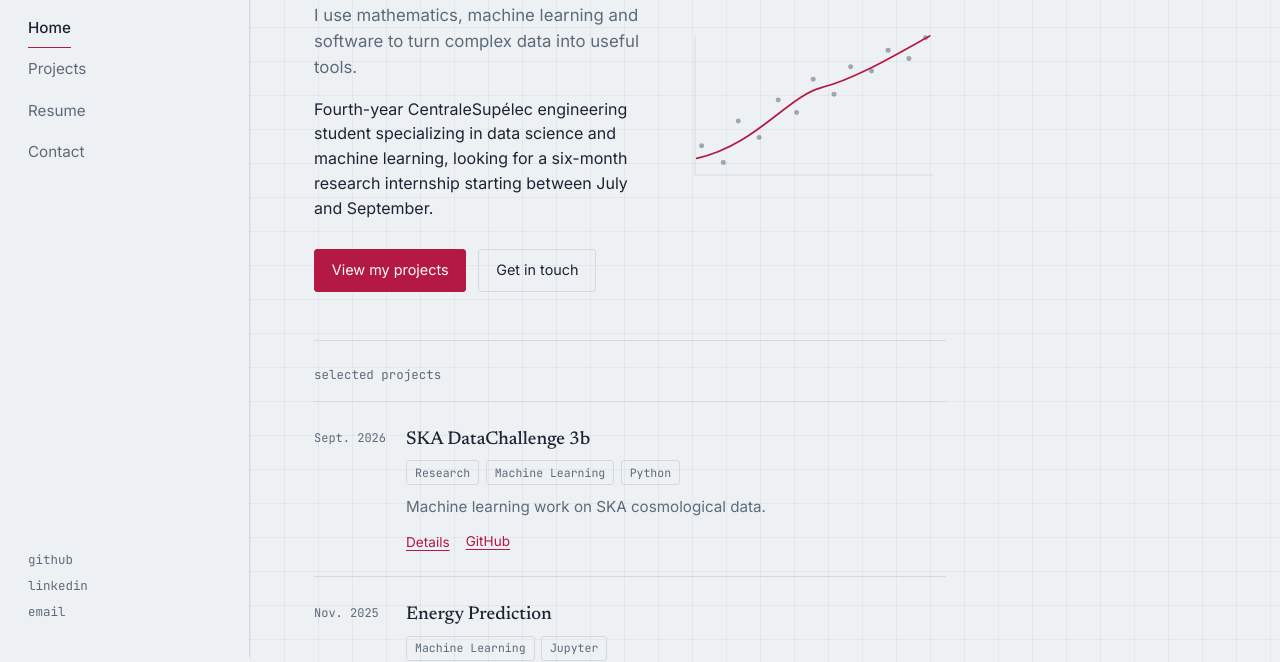
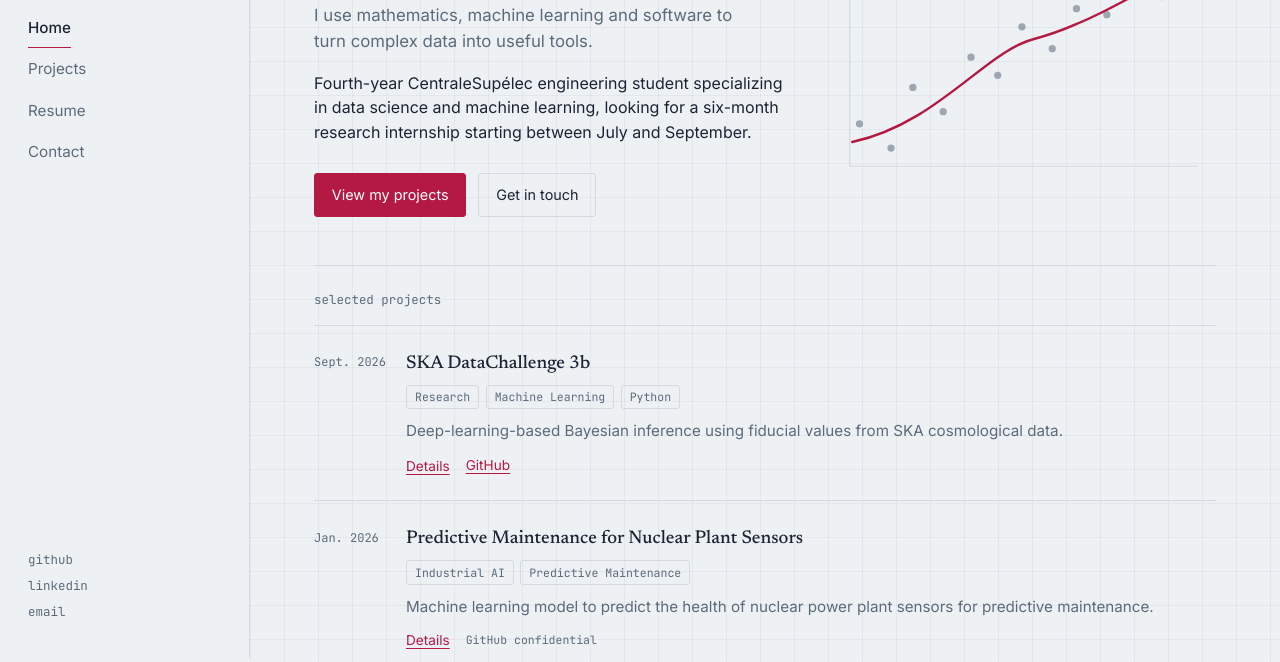
Before and after one commit to TarikOuadjou/portfolio, a plain HTML site: page index.html in a window 1280 px wide. Shown: the part 143-805 px from the top of the page. Drawn offline with Linux system fonts and the light colour scheme.

Commit message:
Commenting projects

```diff
--- a/script.js
+++ b/script.js
@@ -10,14 +10,14 @@ const profile = {
 };
 
 const education = [
-  { period: "Sept. 2021 — Aug. 2023", title: "MP2I–MPI* — Preparatory Class for Grandes Écoles", place: "Lycée Descartes — CPGE", details: ["Two highly intensive years preparing for the French competitive entrance examinations to engineering schools", "Mathematics: analysis, algebra and probability", "Computer science: theoretical foundations of computation, logic and proofs, algorithms and complexity, data structures and programming"] },
+  { period: "Sept. 2026 — Present", title: "Master 2 — Mathematics, Vision and Learning (Double Degree)", place: "ENS Paris-Saclay — MVA", details: ["Research-oriented master's degree focused on machine learning and artificial intelligence", "Focus: machine learning, statistical learning and optimization", "Current coursework: Foundations of Large Language Models (LLMs) and Object Recognition"] },
   { period: "Sept. 2023 — Present", title: "Engineering Degree", place: "CentraleSupélec", details: ["Generalist engineering training with a broad foundation in science and technology", "Specialization: SDI — Data and Information Sciences", "Master 1 in Fundamental Mathematics at Université Paris-Saclay, pursued in parallel"], coursework: {
     "Mathematics": ["Measure theory", "Advanced probability", "Partial differential equations", "Stochastic integration", "Harmonic analysis", "Algebra (M1)", "Mathematics for Machine Learning (M1)"],
     "Physics": ["Quantum and statistical physics", "Continuum mechanics", "Electronic systems"],
     "Computer Science": ["Python programming", "Parallel Big Data processing infrastructure", "Large-scale distributed optimization and computing"],
       "Data & Information Sciences": ["Statistics and learning", "Signal processing", "Optimization", "Machine learning", "Deep learning (Theoretical & Practice)", "Large-scale distributed optimization and computing", "High-dimensional modeling", "Optimization for computer vision", "Reinforcement learning", "AI for the environment", "Image Processing (M1)"]
   } },
-  { period: "Sept. 2026 — Present", title: "Master 2 — Mathematics, Vision and Learning (Double Degree)", place: "ENS Paris-Saclay — MVA", details: ["Research-oriented master's degree focused on machine learning and artificial intelligence", "Focus: machine learning, statistical learning and optimization", "Current coursework: Foundations of Large Language Models (LLMs) and Object Recognition"] }
+  { period: "Sept. 2021 — Aug. 2023", title: "MP2I–MPI* — Preparatory Class for Grandes Écoles", place: "Lycée Descartes — CPGE", details: ["Two highly intensive years preparing for the French competitive entrance examinations to engineering schools", "Mathematics: analysis, algebra and probability", "Computer science: theoretical foundations of computation, logic and proofs, algorithms and complexity, data structures and programming"] }
 ];
 
 const skills = [
@@ -29,14 +29,14 @@ const skills = [
 const interests = ["Climbing", "Running", "Brazilian Jiu-Jitsu", "Cooking"];
 
 const projects = [
-  { id: "ska-datachallenge-3b", date: "2026-09", title: "SKA DataChallenge 3b", tags: ["Research", "Machine Learning", "Python"], description: "Machine learning work on SKA cosmological data.", report: "This repository contains research work on cosmological data developed during my research internship at Sejong University. The work combines statistical inference, deep learning and high-performance computing.", reportUrl: "", reportConfidential: true, github: "https://github.com/TarikOuadjou/SkaData" },
-  { date: "2025-11", title: "Energy Prediction", tags: ["Machine Learning", "Jupyter"], description: "Energy consumption prediction project developed in a Jupyter Notebook.", report: "A notebook-based machine learning project focused on predicting energy-related data and evaluating model behavior.", reportUrl: "", github: "https://github.com/TarikOuadjou/Energy_Prediction" },
+  { id: "ska-datachallenge-3b", date: "2026-09", title: "SKA DataChallenge 3b", tags: ["Research", "Machine Learning", "Python"], description: "Deep-learning-based Bayesian inference using fiducial values from SKA cosmological data.", report: "I am working on inferring the ionization fraction during the Epoch of Reionization from an observed 21-cm power spectrum.\n\nTo do this, we generate fiducial power spectra with 21cmFAST and use them to build the dataset.\n\nThe idea is then to use MCMC to infer the astrophysical parameters. The issue is that running 21cmFAST for every likelihood evaluation is too slow.\n\nWe are therefore building a deep learning surrogate model to reproduce the simulator much faster and make the inference practical.", reportUrl: "", reportConfidential: true, github: "https://github.com/TarikOuadjou/SkaData" },
+  { date: "2024-06", title: "Energy Prediction", tags: ["Machine Learning", "Jupyter"], description: "Energy consumption prediction project developed in a Jupyter Notebook.", report: "A notebook-based machine learning project focused on predicting energy-related data and evaluating model behavior.", reportUrl: "", github: "https://github.com/TarikOuadjou/Energy_Prediction" },
   { date: "2025-05", title: "3D Engine", tags: ["C", "Computer Graphics"], description: "A C-based experiment in 3D rendering and engine development.", report: "A CentraleSupélec project exploring the foundations of a small 3D engine and real-time graphics programming.", reportUrl: "", github: "https://github.com/TarikOuadjou/3D-Engine" },
   { date: "2025-04", title: "Number IA", tags: ["C", "Artificial Intelligence"], description: "An artificial intelligence project implemented in C.", report: "A programming project focused on implementing and experimenting with artificial intelligence concepts in C.", reportUrl: "", github: "https://github.com/TarikOuadjou/Number_IA" },
   { date: "2025-03", title: "Error Correcting Code", tags: ["Python", "Information Theory"], description: "Python implementation and experiments around error-correcting codes.", report: "A Python project exploring how error-correcting codes can detect and recover from corrupted information.", reportUrl: "", github: "https://github.com/TarikOuadjou/Error_Correcting_Code" },
   { date: "2024-02", title: "3DNA", tags: ["Python", "CentraleSupélec"], description: "A CentraleSupélec project based on the 3DNA codebase.", report: "A collaborative academic project based on the 3DNA repository, developed in the context of CentraleSupélec.", reportUrl: "", github: "https://github.com/TarikOuadjou/3DNA" },
   { date: "2024-01", title: "Study of Differential Equations with Fractal Boundaries", tags: ["Applied Mathematics", "Research", "LaTeX"], description: "Research project on the Navier–Stokes equation with fractal boundary conditions.", report: "A research project at CentraleSupélec studying the Navier–Stokes equation under fractal boundary conditions, combining applied mathematics, research and scientific writing.", reportUrl: "", github: "" },
-  { id: "edf-predictive-maintenance", date: "2025-07", title: "Predictive Maintenance for Nuclear Plant Sensors", tags: ["Industrial AI", "Predictive Maintenance"], description: "Predictive maintenance model for nuclear power plant sensor data.", report: "At EDF, I analyzed operational data from nuclear power plants and developed a predictive maintenance model for sensor data. The resulting approach supported maintenance decisions and reduced the number of required interventions by a factor of two.", reportUrl: "", reportConfidential: true, github: "", githubConfidential: true }
+  { id: "edf-predictive-maintenance", date: "2026-01", title: "Predictive Maintenance for Nuclear Plant Sensors", tags: ["Industrial AI", "Predictive Maintenance"], description: "Machine learning model to predict the health of nuclear power plant sensors for predictive maintenance.", report: "During the first part of my gap year at EDF, I built a model to predict the health of sensors across the French nuclear power fleet.\n\nA large part of the work was dealing with the data. It was spread across several internal systems, so I had to collect, combine and clean it before using it for training.\n\nI tested GAM, Random Forest and Linear Regression models. Because the data were noisy and only a small amount was labelled, Random Forest gave the most convincing results.\n\nI then packaged the solution as a Streamlit application so maintenance teams could easily use it on site.", reportUrl: "", reportConfidential: true, github: "", githubConfidential: true }
 ];
 
 const experience = [
@@ -98,7 +98,7 @@ function renderContact() {
 }
 
 function projectModal() {
-  return `<div class="modal" id="projectModal" role="dialog" aria-modal="true" aria-labelledby="modalTitle" hidden><div class="modal-backdrop" data-close-modal></div><section class="modal-panel"><button class="modal-close" type="button" aria-label="Close project details" data-close-modal>&times;</button><div class="entry-meta" id="modalDate"></div><h2 id="modalTitle"></h2><div class="entry-tags" id="modalTags"></div><p class="modal-summary" id="modalSummary"></p><div class="section-label">project report</div><p id="modalReport"></p><div class="entry-links" id="modalLinks"></div></section></div>`;
+  return `<div class="modal" id="projectModal" role="dialog" aria-modal="true" aria-labelledby="modalTitle" hidden><div class="modal-backdrop" data-close-modal></div><section class="modal-panel"><button class="modal-close" type="button" aria-label="Close project details" data-close-modal>&times;</button><div class="entry-meta" id="modalDate"></div><h2 id="modalTitle"></h2><div class="entry-tags" id="modalTags"></div><p class="modal-summary" id="modalSummary"></p><div class="section-label">Quick explanation</div><p id="modalReport"></p><div class="entry-links" id="modalLinks"></div></section></div>`;
 }
 
 const views = { home: renderHome, projects: renderProjects, resume: renderResume, contact: renderContact };
--- a/style.css
+++ b/style.css
@@ -46,7 +46,7 @@ nav.main-nav a[aria-current="page"] { color: var(--ink); font-weight: 500; }
 .sidebar-footer a:hover { color: var(--accent); }
 .mobile-bar, .mobile-toggle, .mobile-nav { display: none; }
 .main { flex: 1; min-width: 0; background-image: linear-gradient(var(--grid-line) 1px, transparent 1px), linear-gradient(90deg, var(--grid-line) 1px, transparent 1px); background-size: 34px 34px; }
-#content { max-width: 760px; padding: clamp(2.5rem, 6vw, 5rem) clamp(1.5rem, 5vw, 4rem); }
+#content { width: 100%; max-width: 1100px; padding: clamp(2.5rem, 6vw, 5rem) clamp(1.5rem, 5vw, 4rem); }
 .page { animation: none; }
 @media (prefers-reduced-motion: no-preference) { .page { animation: fade-in .35s ease both; } @keyframes fade-in { from { opacity: 0; transform: translateY(6px); } to { opacity: 1; transform: translateY(0); } } }
 .hero { display: grid; grid-template-columns: 1.1fr .9fr; gap: 2.5rem; align-items: center; }
@@ -84,6 +84,7 @@ nav.main-nav a[aria-current="page"] { color: var(--ink); font-weight: 500; }
 .modal-panel h2 { max-width: 18ch; margin-top: .35rem; }
 .modal-summary { font-size: 1.05rem; color: var(--ink) !important; }
 .modal-panel p { color: var(--ink-soft); }
+#modalReport { white-space: pre-line; }
 .modal-close { position: absolute; top: .8rem; right: .8rem; width: 2rem; height: 2rem; border: 1px solid var(--rule); border-radius: 50%; background: transparent; color: var(--ink); font-size: 1.25rem; line-height: 1; cursor: pointer; }
 .modal-close:hover { border-color: var(--accent); color: var(--accent); }
 .modal-open { overflow: hidden; }
```
